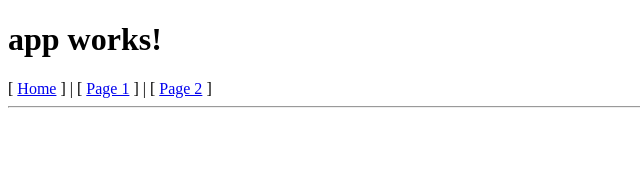
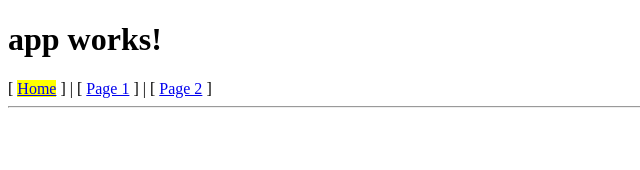
Before and after one commit to doggy8088/ng2-advanced, an Angular app: page / in a window 1280 px wide. Shown: the top 170 px of the page, without its empty margins (0-640 px from the left). Built offline with nearby package versions, Linux system fonts and the light colour scheme.

Commit message:
03 練習套用 routerLinkActive 與 routerLinkActiveOptions 指令 (directives)

```diff
--- a/src/app/app-routing.module.ts
+++ b/src/app/app-routing.module.ts
@@ -5,6 +5,7 @@
 import { Page1Component } from './page1/page1.component';
 
 const routes: Routes = [
+  { path: '', children: [] },
   { path: 'page1', component: Page1Component },
   { path: 'page2', component: Page2Component }
 ];
--- a/src/app/app.component.css
+++ b/src/app/app.component.css
@@ -0,0 +1,3 @@
+.active {
+  background-color: yellow;
+}
--- a/src/app/app.component.html
+++ b/src/app/app.component.html
@@ -2,9 +2,10 @@
   {{title}}
 </h1>
 
-[ <a routerLink="/">Home</a> ] |
-[ <a routerLink="/page1">Page 1</a> ] |
-[ <a routerLink="/page2">Page 2</a> ]
+[ <a routerLink="/" [routerLinkActive]="'active'"
+                    [routerLinkActiveOptions]="{ exact: true }">Home</a> ] |
+[ <a routerLink="/page1" routerLinkActive="active">Page 1</a> ] |
+[ <a routerLink="/page2" routerLinkActive="active">Page 2</a> ]
 
 <hr>
 
```
